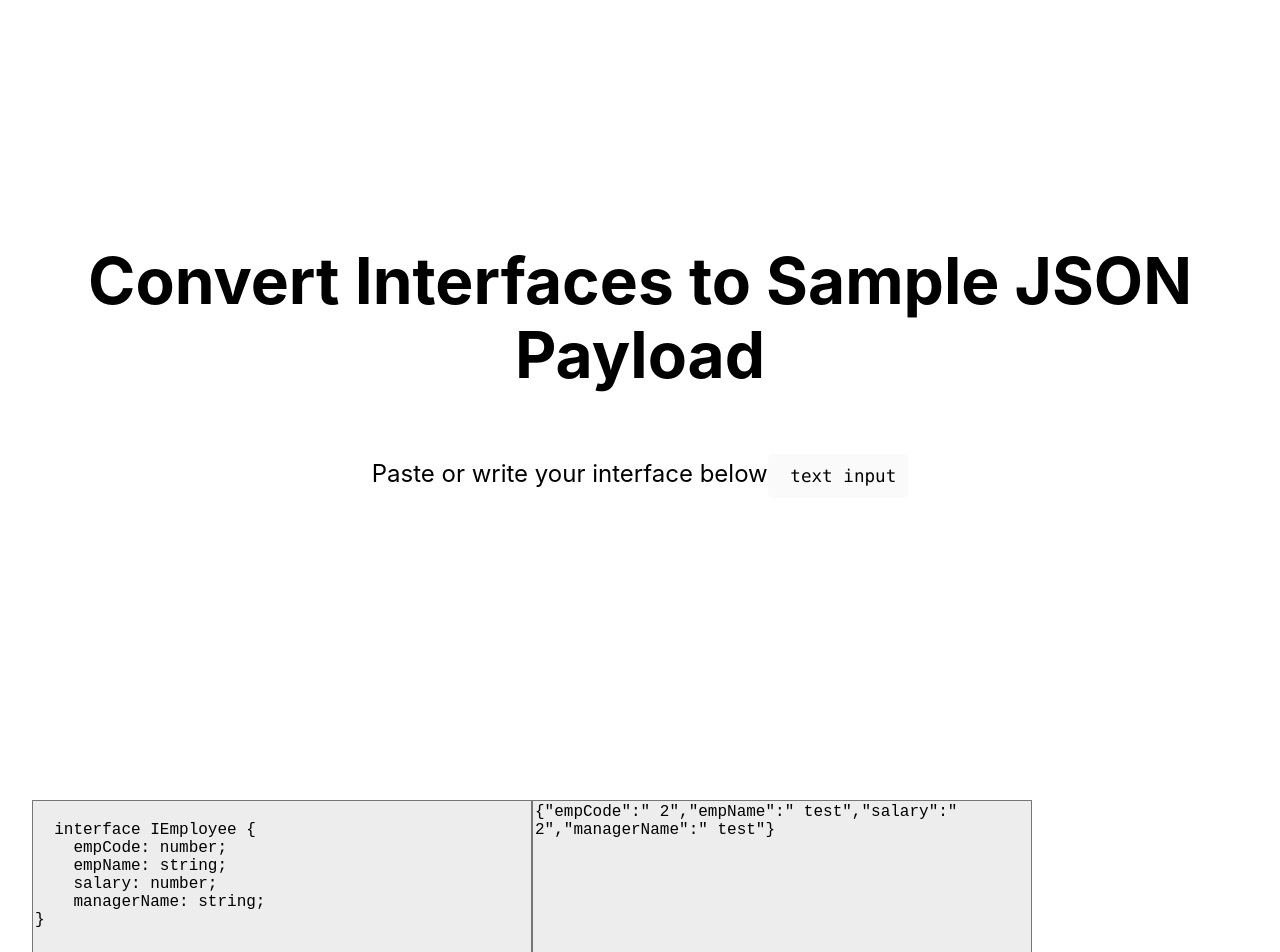
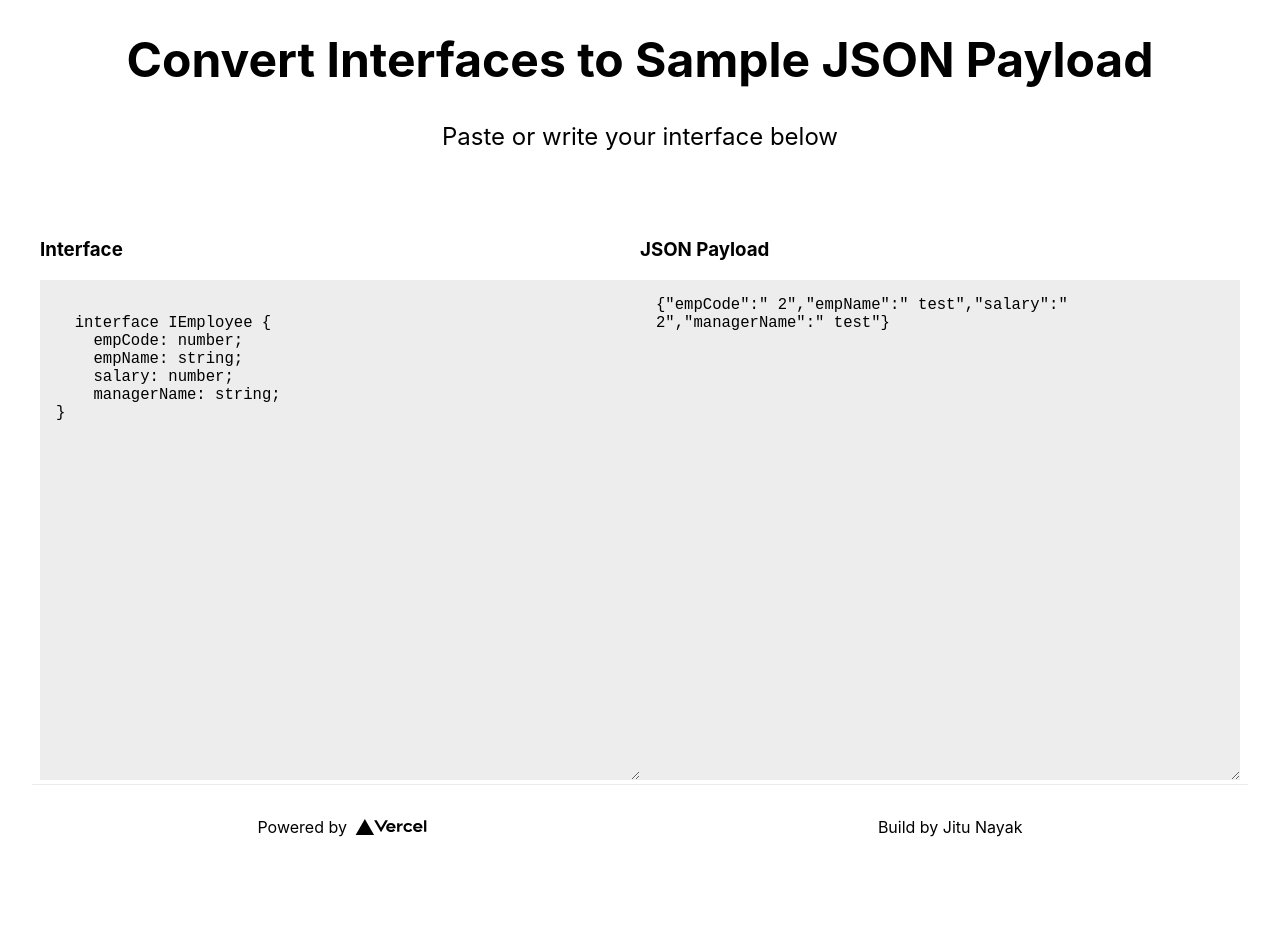
Before and after one commit to jitunayak/interface-to-json, a Next.js app: page / in a window 1280 px wide. Shown: the top 952 px of the page. After the commit the page ends 869 px from the top, so only its background shows below. Built offline with nearby package versions, Linux system fonts and the light colour scheme.

Commit message:
fixed alignment

```diff
--- a/pages/index.tsx
+++ b/pages/index.tsx
@@ -51,28 +51,32 @@ const Home: NextPage = () => {
       </Head>
 
       <main className={styles.main}>
-        <h1 className={styles.title}>
+        <h2 className={styles.title}>
           Convert Interfaces to Sample JSON Payload
-        </h1>
+        </h2>
 
         <p className={styles.description}>
           Paste or write your interface below
-          <code className={styles.code}> text input</code>
         </p>
       </main>
 
-      <div>
+      <div className={styles.containereditor}>
+        <div style={{ flexDirection: "column" }}>
+          <h3>Interface</h3>
           <textarea
             className={styles.editor}
             value={intefaceContent}
             onChange={(e) => setInterfaceContent(e.target.value)}
           ></textarea>
-
+        </div>
+        <div style={{ flexDirection: "column" }}>
+          <h3>JSON Payload</h3>
           <textarea
             className={styles.editor}
             value={sampleJsonContent}
             onChange={(e) => setSampleJsonContent(e.target.value)}
           ></textarea>
+        </div>
       </div>
       <footer className={styles.footer}>
         <a
@@ -85,6 +89,14 @@ const Home: NextPage = () => {
             <Image src="/vercel.svg" alt="Vercel Logo" width={72} height={16} />
           </span>
         </a>
+
+        <a
+          href="https://github.com/jitunayak"
+          target="_blank"
+          rel="noopener noreferrer"
+        >
+          Build by Jitu Nayak
+        </a>
       </footer>
     </div>
   );
--- a/styles/Home.module.css
+++ b/styles/Home.module.css
@@ -3,9 +3,7 @@
 }
 
 .main {
-  min-height: 100vh;
-  padding: 4rem 0;
-  flex: 1;
+  padding: 2rem 0;
   display: flex;
   flex-direction: column;
   justify-content: center;
@@ -42,7 +40,7 @@
 .title {
   margin: 0;
   line-height: 1.15;
-  font-size: 4rem;
+  font-size: 3rem;
 }
 
 .title,
@@ -51,7 +49,7 @@
 }
 
 .description {
-  margin: 4rem 0;
+  margin: 2rem 0;
   line-height: 1.5;
   font-size: 1.5rem;
 }
@@ -118,6 +116,15 @@
 .editor {
   background-color: #ededed;
   min-height: 500px;
-  min-width: 500px;
-  font-size: large;
+  min-width: 600px;
+  font-size: larger;
+  margin-right: 10;
+  border-width: 0ch;
+  padding: 1rem;
 }
+
+.containereditor {
+  display: flex;
+  flex-direction: row;
+  justify-content: center;
+}
```
Lines whose indentation alone changed are shown as unchanged.
